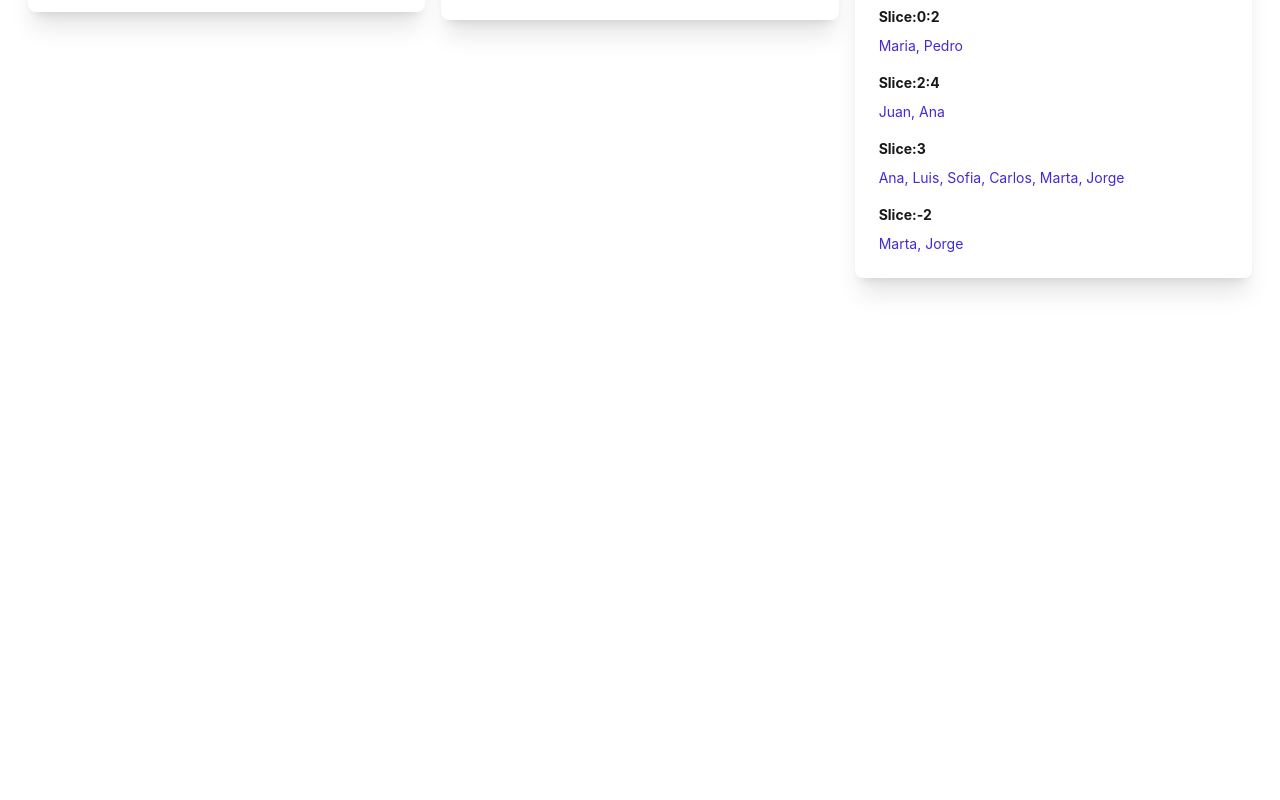
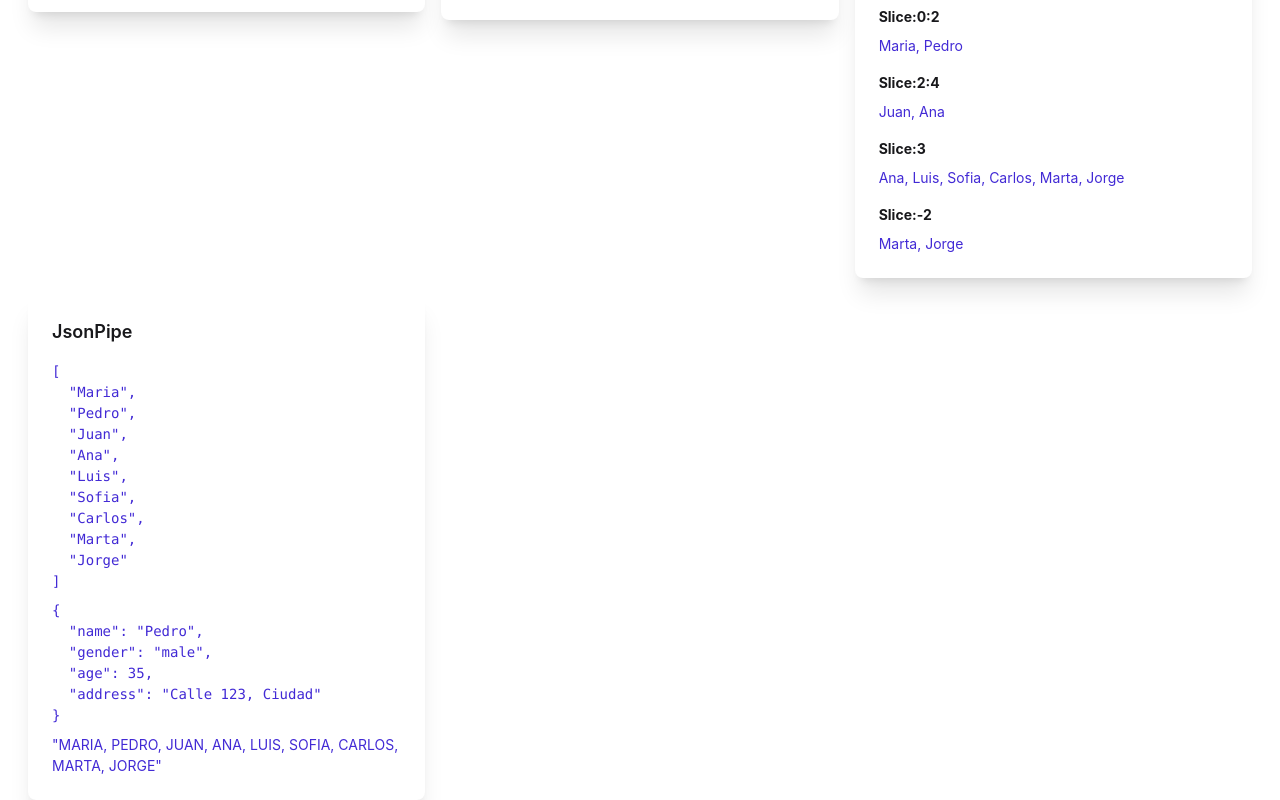
Before and after one commit to cesantaniello/05-pipes-app, an Angular app: page /uncommon in a window 1280 px wide. Shown: the part 301-1101 px from the top of the page. Before the commit the page ends 800 px from the top, so only its background shows below. Built offline with nearby package versions, Linux system fonts and the light colour scheme.

Commit message:
Create JsonPipe

```diff
--- a/src/app/pages/uncommon-page/uncommon-page.html
+++ b/src/app/pages/uncommon-page/uncommon-page.html
@@ -34,4 +34,12 @@
     <b class="mt-2">Slice:-2</b>
     <p class="text-primary">{{ (clients() | slice:-2).join(', ') }}</p>
   </app-card>
+
+  <app-card title="JsonPipe">
+    <pre class="text-primary">{{ clients() | json }}</pre>
+    <pre class="text-primary">{{ client() | json}}</pre>
+    <p class="text-primary">
+      {{ clients().join(', ') | json | uppercase }}
+    </p>
+  </app-card>
 </div>
--- a/src/app/pages/uncommon-page/uncommon-page.ts
+++ b/src/app/pages/uncommon-page/uncommon-page.ts
@@ -1,6 +1,6 @@
 import { Component, signal } from '@angular/core';
 import { Card } from "../../components/card/card";
-import { I18nPluralPipe, I18nSelectPipe, SlicePipe } from '@angular/common';
+import { I18nPluralPipe, I18nSelectPipe, JsonPipe, SlicePipe, UpperCasePipe } from '@angular/common';
 
 const client1 = {
   name: 'Pedro',
@@ -18,7 +18,8 @@
 
 @Component({
   selector: 'app-uncommon-page',
-  imports: [Card, I18nSelectPipe, I18nPluralPipe, SlicePipe],
+  imports: [Card, I18nSelectPipe, I18nPluralPipe, SlicePipe,
+    JsonPipe, UpperCasePipe],
   templateUrl: './uncommon-page.html',
 })
 export default class UncommonPage {
```
